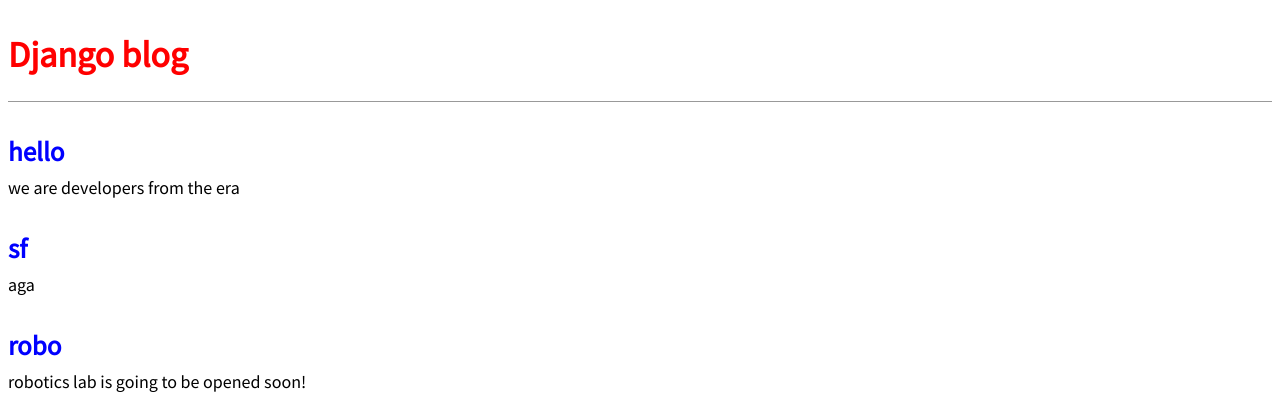
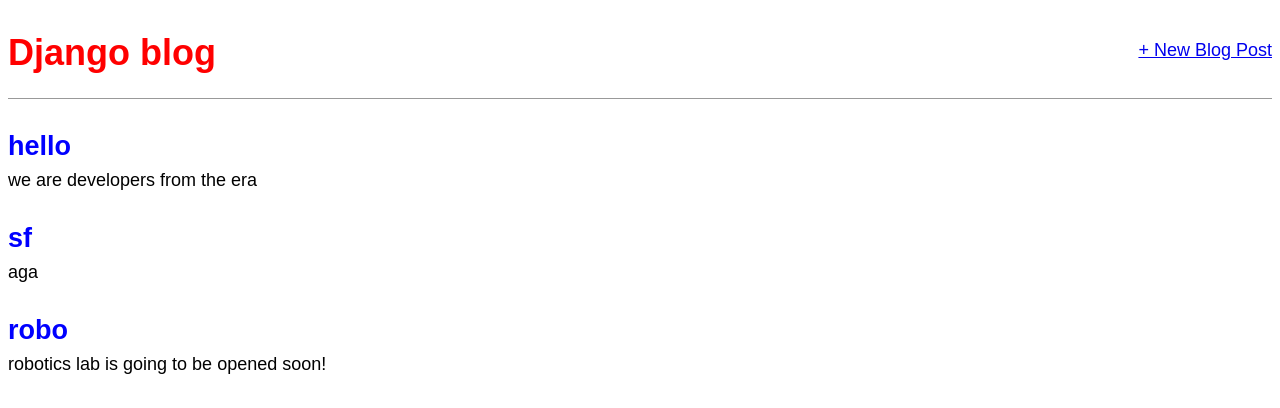
Before and after one commit to 21yene/Blog-App-using-Django-4, a Django app: page / in a window 1280 px wide. Shown: the top 408 px of the page. Run offline with Django 4.2, Linux system fonts and the light colour scheme; data comes from the database, SQL or seed files in the repository; both versions use the stored data as it was after the commit; some web fonts are replaced.

Commit message:
second commit but some error

```diff
--- a/myblog/urls.py
+++ b/myblog/urls.py
@@ -1,7 +1,7 @@
 from django.urls import path
-from .views import BlogListView, BlogDetailView # new
+from .views import BlogListView, BlogDetailView, BlogCreateView
 urlpatterns = [
-path("post/<int:pk>/", BlogDetailView.as_view(),
-name="post_detail"), # new
-path("", BlogListView.as_view(), name="home"),
+    path("post/new/", BlogCreateView.as_view(), name="post_new"),
+    path("post/<int:pk>/", BlogDetailView.as_view(),name="post_detail"), # new
+    path("", BlogListView.as_view(), name="home"),
 ]
--- a/myblog/views.py
+++ b/myblog/views.py
@@ -1,8 +1,17 @@
 from django.views.generic import ListView, DetailView # new
+from django.views.generic.edit import CreateView
+
 from .models import Post
+
 class BlogListView(ListView):
     model = Post
     template_name = "home.html"
+
 class BlogDetailView(DetailView): # new
     model = Post
     template_name = "post_detail.html"
+
+class BlogCreateView(CreateView):
+    model = Post
+    template_name = "post_new.html"
+    fields = ["title", "author", "body"]
--- a/templates/base.html
+++ b/templates/base.html
@@ -1,18 +1,23 @@
-
 {% load static %}
 <html>
     <head>
         <title>Django blog</title>
-        <link href="https://fonts.googleapis.com/css?family=Source+Sans+Pro:400" rel="stylesheet">
-        <link rel="stylesheet" href="{% static 'css/base.css' %}">
+        <link href="https://fonts.googleapis.com/css?family=\
+        Source+Sans+Pro:400" rel="stylesheet">
+        <link href="{% static 'css/base.css' %}" rel="stylesheet">
     </head>
     <body>
+        <div>
         <header>
-            <h1><a href="{% url 'home' %}">Django blog</a></h1>
+            <div class="nav-left">
+                <h1><a href="{% url 'home' %}">Django blog</a></h1>
+            </div>
+            <div class="nav-right">
+                <a href="{% url 'post_new' %}">+ New Blog Post</a>
+            </div>
         </header>
-        <div>
-            {% block content %}
-            {% endblock content %}
+        {% block content %}
+        {% endblock content %}
         </div>
     </body>
 </html>
```
Also changed, not shown: templates/post_new.html (added, +10 -0 lines), db.sqlite3.
